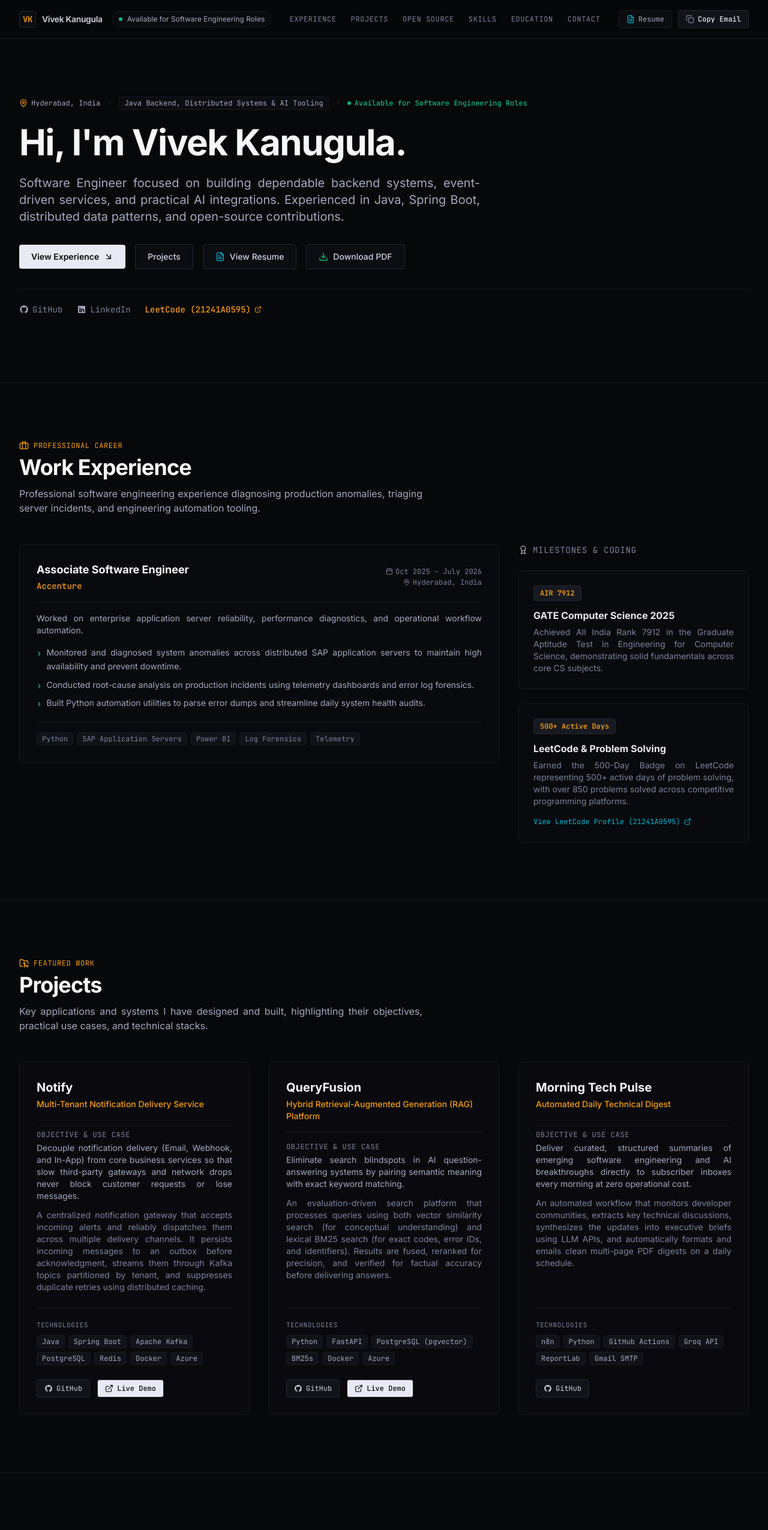
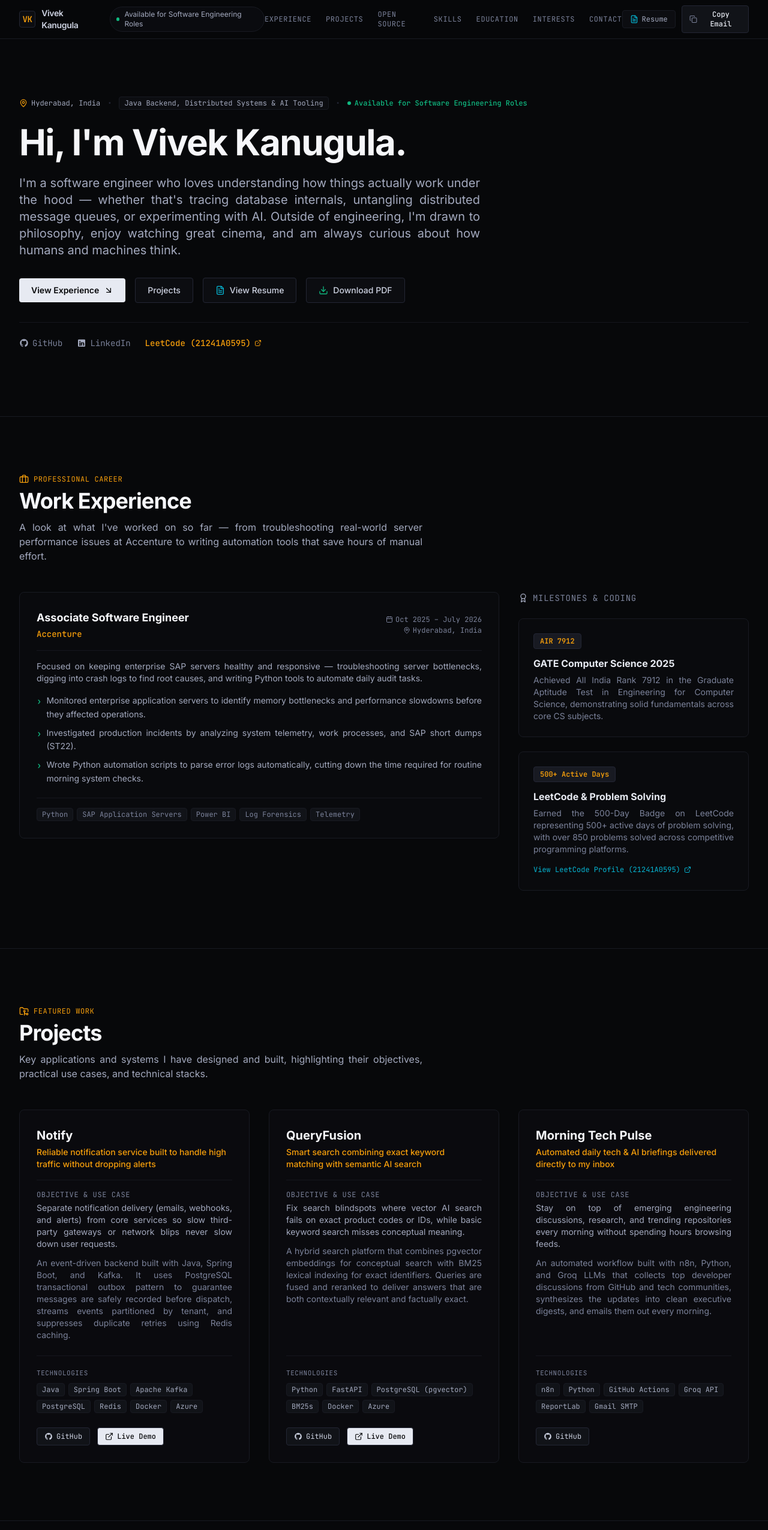
Before and after one commit to vivek-kanugula/portfolio, a React (Vite) app: page / in a window 1280 px wide. Shown: the top 2551 px of the page at 60% size. Built offline with nearby package versions, Linux system fonts and the light colour scheme.

Commit message:
feat: humanize project taglines and experience, add Beyond the Code interests section

```diff
--- a/src/App.tsx
+++ b/src/App.tsx
@@ -6,6 +6,7 @@ import { ProjectsSection } from './components/ProjectsSection';
 import { OpenSourceSection } from './components/OpenSourceSection';
 import { SkillsMatrix } from './components/SkillsMatrix';
 import { EducationSection } from './components/EducationSection';
+import { InterestsSection } from './components/InterestsSection';
 import { ContactSection } from './components/ContactSection';
 import { Footer } from './components/Footer';
 import { ResumeModal } from './components/ResumeModal';
@@ -36,6 +37,8 @@ export function App() {
 
         <EducationSection />
 
+        <InterestsSection />
+
         <ContactSection />
       </main>
 
--- a/src/components/ContactSection.tsx
+++ b/src/components/ContactSection.tsx
@@ -76,13 +76,13 @@ export const ContactSection: React.FC = () => {
         <div className="max-w-3xl">
           <div className="flex items-center gap-2 text-xs font-mono uppercase tracking-wider text-telemetry-amber">
             <Mail className="h-4 w-4" />
-            <span>Direct Channels</span>
+            <span>Let's Connect</span>
           </div>
           <h2 className="mt-2 text-2xl sm:text-4xl font-bold tracking-tight text-mono-50 font-sans">
-            Initiate Contact & Collaboration
+            Get in Touch
           </h2>
           <p className="mt-3 text-mono-300 font-sans text-sm sm:text-base leading-relaxed text-justify">
-            Available for Software Engineering roles focused on Java backends, distributed data pipelines, and AI engineering infrastructure. Send a message below and it will be delivered directly to my inbox.
+            Whether you want to discuss a software engineering role, talk backend architectures and systems, recommend a good movie, or chat about philosophy — my inbox is always open. Drop a note below!
           </p>
         </div>
 
--- a/src/components/ExperienceSection.tsx
+++ b/src/components/ExperienceSection.tsx
@@ -17,7 +17,7 @@ export const ExperienceSection: React.FC = () => {
             Work Experience
           </h2>
           <p className="mt-3 text-mono-300 font-sans text-sm sm:text-base leading-relaxed text-justify">
-            Professional software engineering experience diagnosing production anomalies, triaging server incidents, and engineering automation tooling.
+            A look at what I've worked on so far — from troubleshooting real-world server performance issues at Accenture to writing automation tools that save hours of manual effort.
           </p>
         </div>
 
--- a/src/components/Header.tsx
+++ b/src/components/Header.tsx
@@ -33,13 +33,14 @@ export const Header: React.FC<HeaderProps> = ({ onOpenResume }) => {
           </div>
         </div>
 
-        {/* Desktop Navigation: Experience -> Projects -> Open Source -> Skills -> Education -> Contact */}
+        {/* Desktop Navigation */}
         <nav className="hidden lg:flex items-center gap-6 text-xs font-mono uppercase tracking-wider text-mono-400">
           <a href="#experience" className="transition-colors hover:text-mono-100">Experience</a>
           <a href="#projects" className="transition-colors hover:text-mono-100">Projects</a>
           <a href="#open-source" className="transition-colors hover:text-mono-100">Open Source</a>
           <a href="#skills" className="transition-colors hover:text-mono-100">Skills</a>
           <a href="#education" className="transition-colors hover:text-mono-100">Education</a>
+          <a href="#interests" className="transition-colors hover:text-mono-100">Interests</a>
           <a href="#contact" className="transition-colors hover:text-mono-100">Contact</a>
         </nav>
 
@@ -120,6 +121,13 @@ export const Header: React.FC<HeaderProps> = ({ onOpenResume }) => {
             → Education
           </a>
           <a
+            href="#interests"
+            onClick={() => setMobileMenuOpen(false)}
+            className="block py-1 hover:text-mono-100"
+          >
+            → Interests
+          </a>
+          <a
             href="#contact"
             onClick={() => setMobileMenuOpen(false)}
             className="block py-1 hover:text-mono-100"
--- /dev/null
+++ b/src/components/InterestsSection.tsx
@@ -0,0 +1,71 @@
+import React from 'react';
+import { PROFILE_DATA } from '../data/profile';
+import { Compass, BookOpen, Film, Sparkles, Heart } from 'lucide-react';
+
+export const InterestsSection: React.FC = () => {
+  const getIcon = (idx: number) => {
+    switch (idx) {
+      case 0:
+        return <Compass className="h-5 w-5 text-telemetry-amber" />;
+      case 1:
+        return <BookOpen className="h-5 w-5 text-telemetry-cyan" />;
+      case 2:
+        return <Film className="h-5 w-5 text-purple-400" />;
+      case 3:
+      default:
+        return <Sparkles className="h-5 w-5 text-telemetry-emerald" />;
+    }
+  };
+
+  return (
+    <section id="interests" className="border-b border-mono-800 bg-mono-950 py-16 sm:py-20 lg:py-24">
+      <div className="mx-auto max-w-7xl px-4 sm:px-6 lg:px-8">
+
+        {/* Section Header */}
+        <div className="max-w-2xl">
+          <div className="flex items-center gap-2 text-xs font-mono uppercase tracking-wider text-telemetry-amber">
+            <Heart className="h-4 w-4" />
+            <span>Beyond the Code</span>
+          </div>
+          <h2 className="mt-2 text-2xl sm:text-3xl lg:text-4xl font-bold tracking-tight text-mono-50 font-sans">
+            Curiosity & Interests
+          </h2>
+          <p className="mt-3 text-mono-300 font-sans text-sm sm:text-base leading-relaxed text-justify">
+            Writing code is how I solve problems, but genuine curiosity about how things work is what drives me. Here is a glimpse into what occupies my thoughts outside of the terminal.
+          </p>
+        </div>
+
+        {/* Interests Grid */}
+        <div className="mt-10 sm:mt-12 grid grid-cols-1 md:grid-cols-2 gap-6 sm:gap-8">
+          {PROFILE_DATA.interests.map((item, idx) => (
+            <div
+              key={idx}
+              className="flex flex-col justify-between rounded-lg border border-mono-800 bg-mono-900/50 p-6 sm:p-7 transition-colors hover:border-mono-700 hover:bg-mono-900"
+            >
+              <div>
+                <div className="flex items-center gap-3 mb-4">
+                  <div className="flex h-10 w-10 items-center justify-center rounded-lg border border-mono-800 bg-mono-850">
+                    {getIcon(idx)}
+                  </div>
+                  <div>
+                    <h3 className="text-base sm:text-lg font-bold text-mono-100 font-sans">
+                      {item.title}
+                    </h3>
+                    <p className="text-xs font-mono text-mono-400">
+                      {item.subtitle}
+                    </p>
+                  </div>
+                </div>
+
+                <p className="text-xs sm:text-sm text-mono-300 font-sans leading-relaxed text-justify">
+                  {item.description}
+                </p>
+              </div>
+            </div>
+          ))}
+        </div>
+
+      </div>
+    </section>
+  );
+};
--- a/src/data/profile.ts
+++ b/src/data/profile.ts
@@ -43,6 +43,12 @@ export interface EducationItem {
   highlights: string[];
 }
 
+export interface InterestItem {
+  title: string;
+  subtitle: string;
+  description: string;
+}
+
 export const PROFILE_DATA = {
   name: "Vivek Kanugula",
   role: "Software Engineer",
@@ -56,15 +62,15 @@ export const PROFILE_DATA = {
     linkedin: "https://linkedin.com/in/vivek-kanugula",
     leetcode: "https://leetcode.com/u/21241A0595/",
   },
-  bio: "Software Engineer focused on building dependable backend systems, event-driven services, and practical AI integrations. Experienced in Java, Spring Boot, distributed data patterns, and open-source contributions.",
+  bio: "I'm a software engineer who loves understanding how things actually work under the hood — whether that's tracing database internals, untangling distributed message queues, or experimenting with AI. Outside of engineering, I'm drawn to philosophy, enjoy watching great cinema, and am always curious about how humans and machines think.",
 
   projects: [
     {
       id: "notify",
       title: "Notify",
-      tagline: "Multi-Tenant Notification Delivery Service",
-      objective: "Decouple notification delivery (Email, Webhook, and In-App) from core business services so that slow third-party gateways and network drops never block customer requests or lose messages.",
-      description: "A centralized notification gateway that accepts incoming alerts and reliably dispatches them across multiple delivery channels. It persists incoming messages to an outbox before acknowledgment, streams them through Kafka topics partitioned by tenant, and suppresses duplicate retries using distributed caching.",
+      tagline: "Reliable notification service built to handle high traffic without dropping alerts",
+      objective: "Separate notification delivery (emails, webhooks, and alerts) from core services so slow third-party gateways or network blips never slow down user requests.",
+      description: "An event-driven backend built with Java, Spring Boot, and Kafka. It uses PostgreSQL transactional outbox pattern to guarantee messages are safely recorded before dispatch, streams events partitioned by tenant, and suppresses duplicate retries using Redis caching.",
       techStack: ["Java", "Spring Boot", "Apache Kafka", "PostgreSQL", "Redis", "Docker", "Azure"],
       githubUrl: "https://github.com/vivek-kanugula/Notify",
       liveDemoUrl: "https://notify-demo.azurecontainerapps.io",
@@ -72,9 +78,9 @@ export const PROFILE_DATA = {
     {
       id: "queryfusion",
       title: "QueryFusion",
-      tagline: "Hybrid Retrieval-Augmented Generation (RAG) Platform",
-      objective: "Eliminate search blindspots in AI question-answering systems by pairing semantic meaning with exact keyword matching.",
-      description: "An evaluation-driven search platform that processes queries using both vector similarity search (for conceptual understanding) and lexical BM25 search (for exact codes, error IDs, and identifiers). Results are fused, reranked for precision, and verified for factual accuracy before delivering answers.",
+      tagline: "Smart search combining exact keyword matching with semantic AI search",
+      objective: "Fix search blindspots where vector AI search fails on exact product codes or IDs, while basic keyword search misses conceptual meaning.",
+      description: "A hybrid search platform that combines pgvector embeddings for conceptual search with BM25 lexical indexing for exact identifiers. Queries are fused and reranked to deliver answers that are both contextually relevant and factually exact.",
       techStack: ["Python", "FastAPI", "PostgreSQL (pgvector)", "BM25s", "Docker", "Azure"],
       githubUrl: "https://github.com/vivek-kanugula/QueryFusion",
       liveDemoUrl: "https://queryfusion-demo.azurecontainerapps.io",
@@ -82,9 +88,9 @@ export const PROFILE_DATA = {
     {
       id: "morning-tech-pulse",
       title: "Morning Tech Pulse",
-      tagline: "Automated Daily Technical Digest",
-      objective: "Deliver curated, structured summaries of emerging software engineering and AI breakthroughs directly to subscriber inboxes every morning at zero operational cost.",
-      description: "An automated workflow that monitors developer communities, extracts key technical discussions, synthesizes the updates into executive briefs using LLM APIs, and automatically formats and emails clean multi-page PDF digests on a daily schedule.",
+      tagline: "Automated daily tech & AI briefings delivered directly to my inbox",
+      objective: "Stay on top of emerging engineering discussions, research, and trending repositories every morning without spending hours browsing feeds.",
+      description: "An automated workflow built with n8n, Python, and Groq LLMs that collects top developer discussions from GitHub and tech communities, synthesizes the updates into clean executive digests, and emails them out every morning.",
       techStack: ["n8n", "Python", "GitHub Actions", "Groq API", "ReportLab", "Gmail SMTP"],
       githubUrl: "https://github.com/vivek-kanugula/morning-tech-pulse",
     },
@@ -150,11 +156,11 @@ export const PROFILE_DATA = {
       role: "Associate Software Engineer",
       period: "Oct 2025 – July 2026",
       location: "Hyderabad, India",
-      summary: "Worked on enterprise application server reliability, performance diagnostics, and operational workflow automation.",
+      summary: "Focused on keeping enterprise SAP servers healthy and responsive — troubleshooting server bottlenecks, digging into crash logs to find root causes, and writing Python tools to automate daily audit tasks.",
       bullets: [
-        "Monitored and diagnosed system anomalies across distributed SAP application servers to maintain high availability and prevent downtime.",
-        "Conducted root-cause analysis on production incidents using telemetry dashboards and error log forensics.",
-        "Built Python automation utilities to parse error dumps and streamline daily system health audits.",
+        "Monitored enterprise application servers to identify memory bottlenecks and performance slowdowns before they affected operations.",
+        "Investigated production incidents by analyzing system telemetry, work processes, and SAP short dumps (ST22).",
+        "Wrote Python automation scripts to parse error logs automatically, cutting down the time required for routine morning system checks.",
       ],
       technologies: ["Python", "SAP Application Servers", "Power BI", "Log Forensics", "Telemetry"],
     },
@@ -174,6 +180,29 @@ export const PROFILE_DATA = {
     },
   ] as EducationItem[],
 
+  interests: [
+    {
+      title: "Under-the-Hood Curiosity",
+      subtitle: "How things actually work",
+      description: "I'm genuinely fascinated by what happens beneath high-level abstractions — whether it's understanding how database engines handle row locks, how the OS schedules threads, or how network packets route through distributed systems.",
+    },
+    {
+      title: "Philosophy & Human Thought",
+      subtitle: "Perspectives on reason & knowledge",
+      description: "I enjoy reading and reflecting on philosophical ideas — questions of ethics, reason, and how humans construct meaning. Thinking about these foundational questions keeps my thinking grounded, curious, and thoughtful beyond code.",
+    },
+    {
+      title: "Cinema & Storytelling",
+      subtitle: "Appreciating craft & narrative",
+      description: "A passionate movie watcher. I appreciate great storytelling, nuanced character arcs, and creative direction in cinema. Good films offer a different kind of architectural beauty — structure, pacing, and human emotion.",
+    },
+    {
+      title: "Continuous Learning in Tech",
+      subtitle: "Always a student",
+      description: "Technology evolves rapidly, but the fundamentals remain timeless. I love exploring emerging tools, reading open-source codebases, and building small experiments to test ideas from first principles.",
+    },
+  ] as InterestItem[],
+
   achievements: [
     {
       title: "GATE Computer Science 2025",
```
